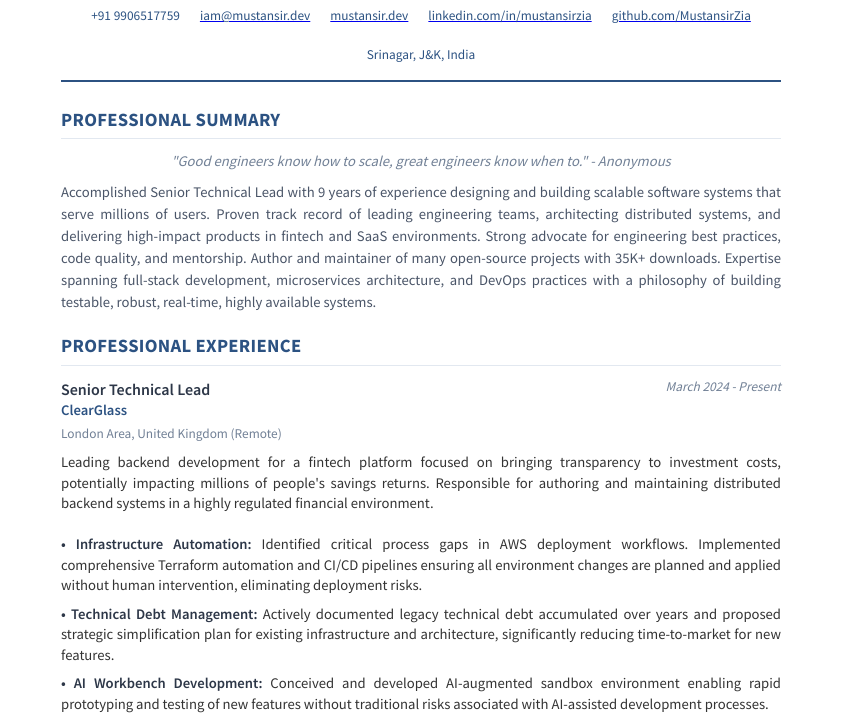
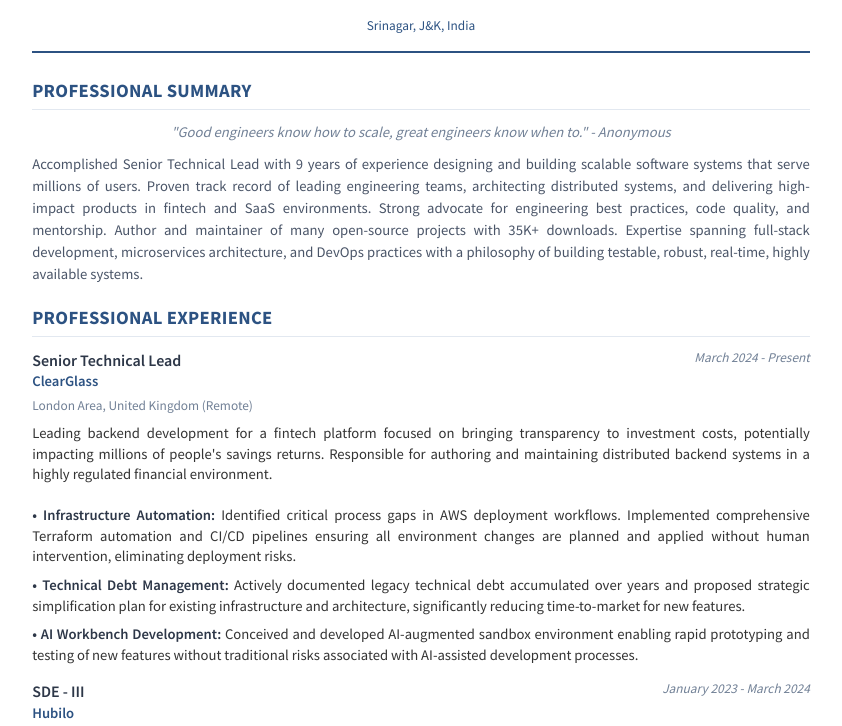
Before and after one commit to MustansirZia/resume, a website: page index.html in a window 1280 px wide. Shown: the part 134-860 px from the top of the page, without its empty margins (219-1061 px from the left). Drawn offline with Linux system fonts and the light colour scheme.

Commit message:
feat: decrease container padding

```diff
--- a/index.html
+++ b/index.html
@@ -36,7 +36,7 @@
             .container {
                 max-width: 8.5in;
                 margin: 0 auto;
-                padding: 0.5in;
+                padding: 0.2in;
                 min-height: 11in;
             }
 
```
